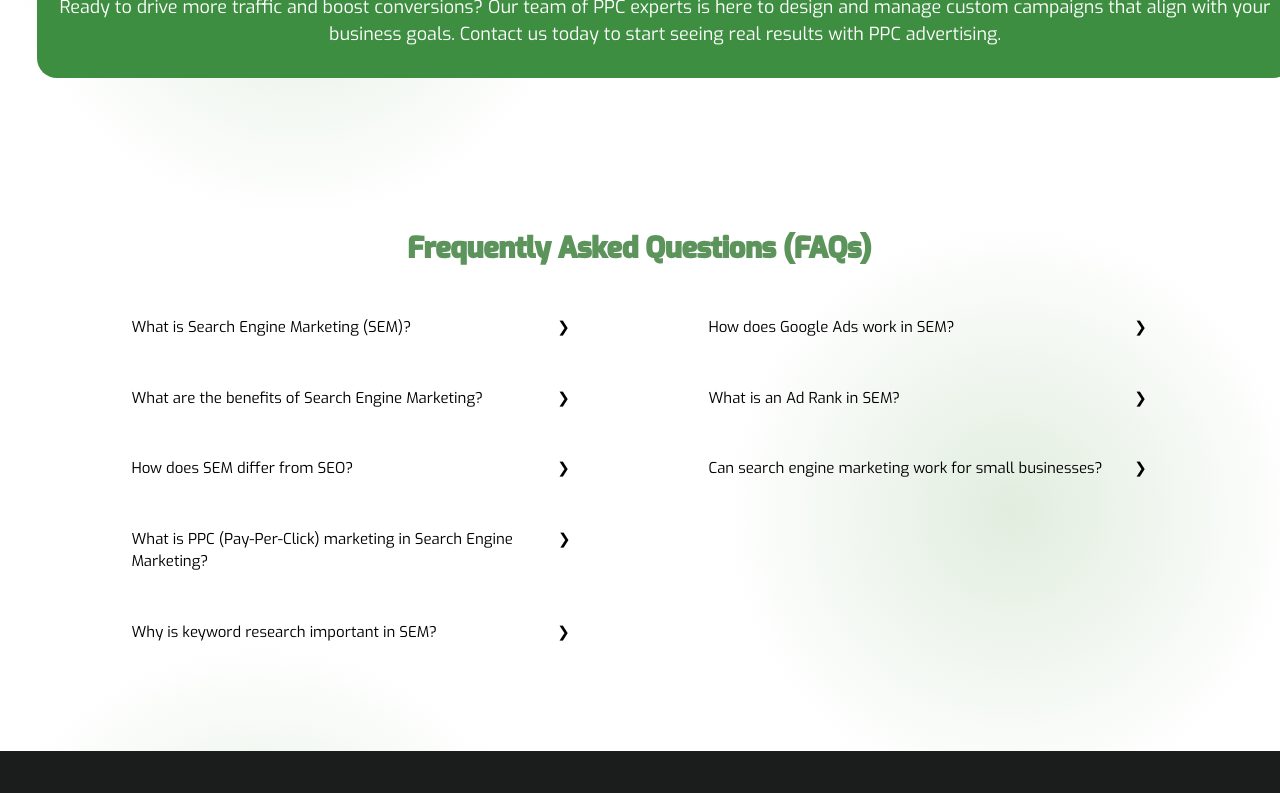
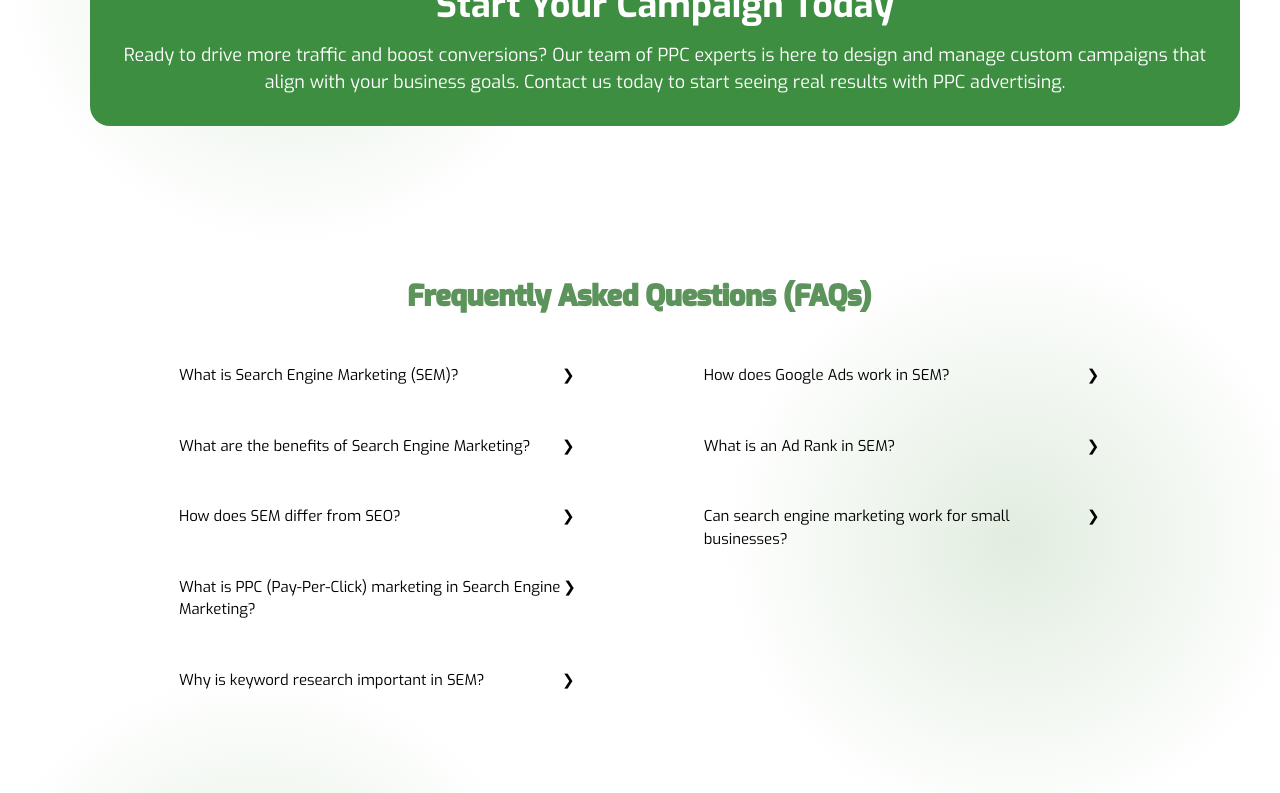
Before and after one commit to abhishek16dev/sandstone, a React (Vite) app: page /search-engine-marketing in a window 1280 px wide. Shown: the part 2466-3259 px from the top of the page. Built offline with nearby package versions, Linux system fonts and the light colour scheme.

Commit message:
code added

```diff
--- a/src/pages/sem/Sem.jsx
+++ b/src/pages/sem/Sem.jsx
@@ -327,7 +327,7 @@ const Sem = () => {
   };
 
   return (
-    <div className='mt-[120px] pl-[40px] pr-[40px]' >
+    <div className='mt-[120px]  max-w-7xl  w-[100%] pl-[40px] pr-[40px]' >
       <div className="container_1">
         <div>
           <img src={SEM1} alt="Search Engine Marketing" className="c1_img" />
--- a/src/pages/seo/Seo.jsx
+++ b/src/pages/seo/Seo.jsx
@@ -19,7 +19,7 @@ const Seo = () => {
 
 
 
-   <div className='mt-[120px]'>
+   <div className='mt-[120px]  max-w-7xl  w-[100%]'>
       <div className="c1">
         <div className="c1-left">
           <h1>Raise Your Website to #1 on Result Page</h1>
--- a/src/pages/smm/smm.jsx
+++ b/src/pages/smm/smm.jsx
@@ -95,7 +95,7 @@ const Smm = () => {
 
 
   return (
-    <div className='mt-[200px] max-w-7xl    mb-[120px] pr-[40px] pl-[40px]'>
+    <div className='mt-[200px] max-w-7xl w-[100%]   mb-[120px] pr-[40px] pl-[40px]'>
       <p className=" mt-[133px] paraheading text-[#409338] font-bold text-[40px] leading-[60px]  text-center stroke-custom fill-custom">Boost Your Digital Impact with  <br /> Smart Social Media Planning  </p>
 
       <p className='text-[15px] mt-[100px] text-center text-[black] mt-[30px] mb-[10px] w-[50%] mx-auto
--- a/src/pages/web3/web.jsx
+++ b/src/pages/web3/web.jsx
@@ -86,7 +86,7 @@ const cardData = [
 
     </Helmet>
 
-   <div className='mt-[100px] max-w-7xl  '>
+   <div className='mt-[100px] max-w-7xl  w-[100%] '>
 
     <section className="flex flex-col-reverse md:flex-row items-center justify-between px-6 md:px-16 py-16 bg-white relative overflow-hidden">
 
```
